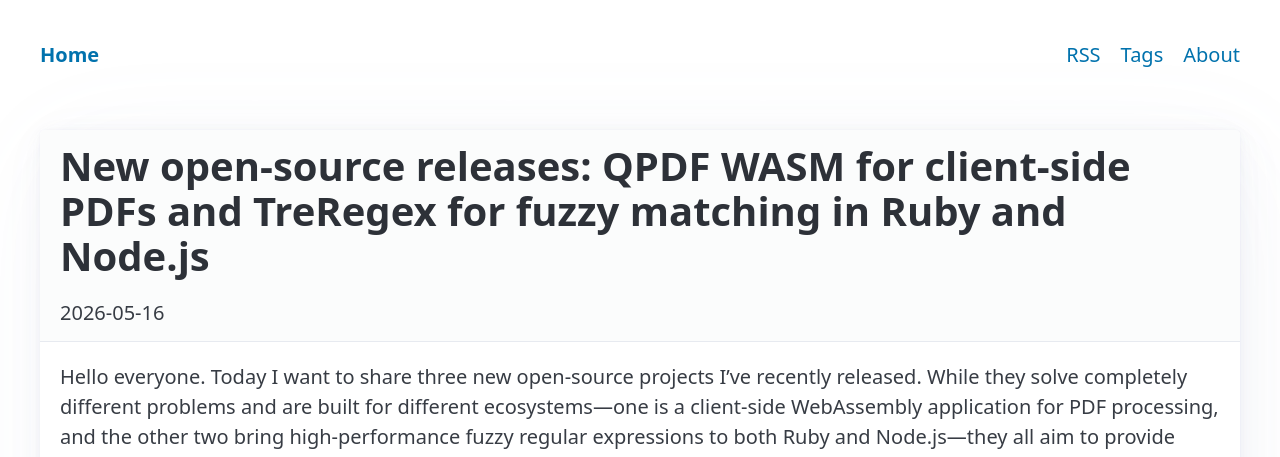
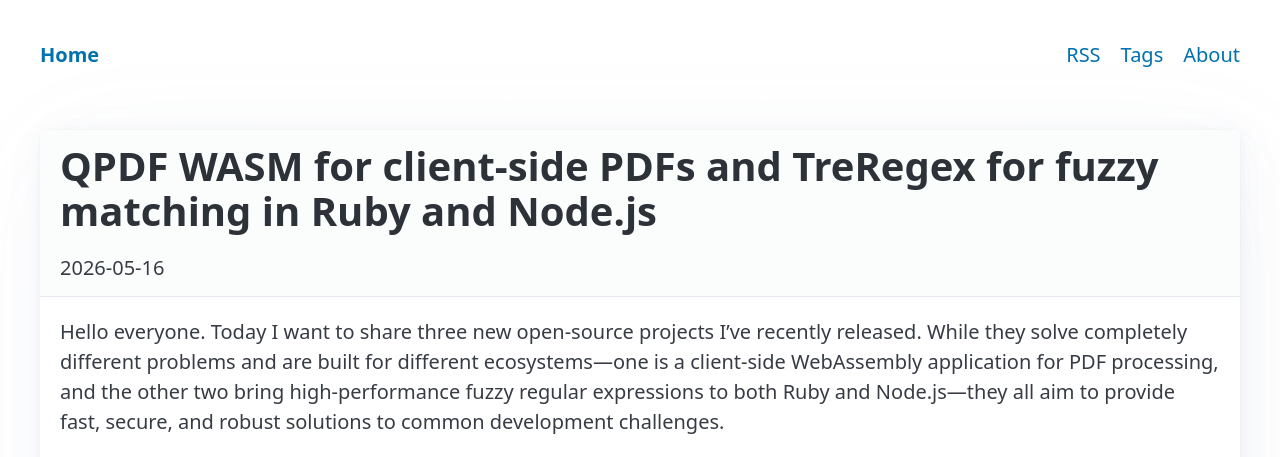
Before and after one commit to le0pard/le0pard.github.io, an Astro site: page /2026/05/16/qpdf-and-tre in a window 1280 px wide. Shown: the top 457 px of the page. Built offline with nearby package versions, Linux system fonts and the light colour scheme; Astro itself is replaced by a stand-in of ours; some packages are replaced by stand-ins of ours.

Commit message:
update article

```diff
--- a/src/content/blog/releases/qpdf-and-tre.md
+++ b/src/content/blog/releases/qpdf-and-tre.md
@@ -1,6 +1,6 @@
 ---
-title: "New open-source releases: QPDF WASM for client-side PDFs and TreRegex for fuzzy matching in Ruby and Node.js"
-description: "New open-source releases: QPDF WASM for client-side PDFs and TreRegex for fuzzy matching in Ruby and Node.js"
+title: "QPDF WASM for client-side PDFs and TreRegex for fuzzy matching in Ruby and Node.js"
+description: "QPDF WASM for client-side PDFs and TreRegex for fuzzy matching in Ruby and Node.js"
 pubDate: 2026-05-16
 tags:
   - regex
```
